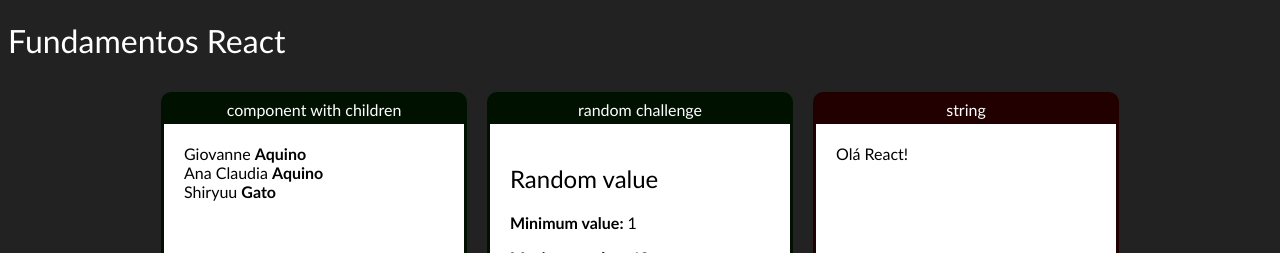
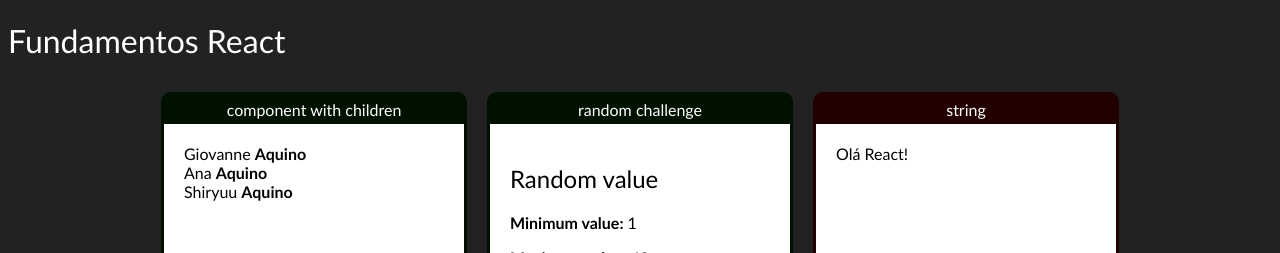
Before and after one commit to giovanne-aquino-clear/react-1, a React (Create React App) app: page / in a window 1280 px wide. Shown: the top 253 px of the page. Built offline with nearby package versions, Linux system fonts and the light colour scheme.

Commit message:
fix component with children

```diff
--- a/src/App.jsx
+++ b/src/App.jsx
@@ -5,6 +5,7 @@ import Card from "./components/layout/Card.jsx";
 import Random from "./components/basics/Random.jsx";
 import First from './components/basics/First.jsx'
 import WithParameter from './components/basics/WithParameter';
+import FamilyMember from './components/basics/FamilyMember';
 
 export default _ =>
 
@@ -13,7 +14,11 @@ export default _ =>
 
         <div className="Cards">
             <Card title = "component with children" color="#010">
-                <Family surname = "Aquino"> </Family>
+                <Family surname = "Aquino">
+                    <FamilyMember name ="Giovanne" />
+                    <FamilyMember name ="Ana" />
+                    <FamilyMember name ="Shiryuu" />
+                </Family>
             </Card>
 
             <Card title = "random challenge" color="#010">
--- a/src/components/basics/Family.jsx
+++ b/src/components/basics/Family.jsx
@@ -1,12 +1,12 @@
-import React from "react";
-import FamilyMembro from "./FamilyMember";
+import React, { cloneElement } from "react";
 
 export default props =>{
     return(
         <div>
-            <FamilyMembro name ="Giovanne" {...props}/>
-            <FamilyMembro name = "Ana Claudia" {...props}/>
-            <FamilyMembro name = "Shiryuu" surname = "Gato"/>
+            {
+                React.Children.map(props.children, (child)=>{
+                    return cloneElement(child, props);
+                })}
 
         </div>
     )
```
